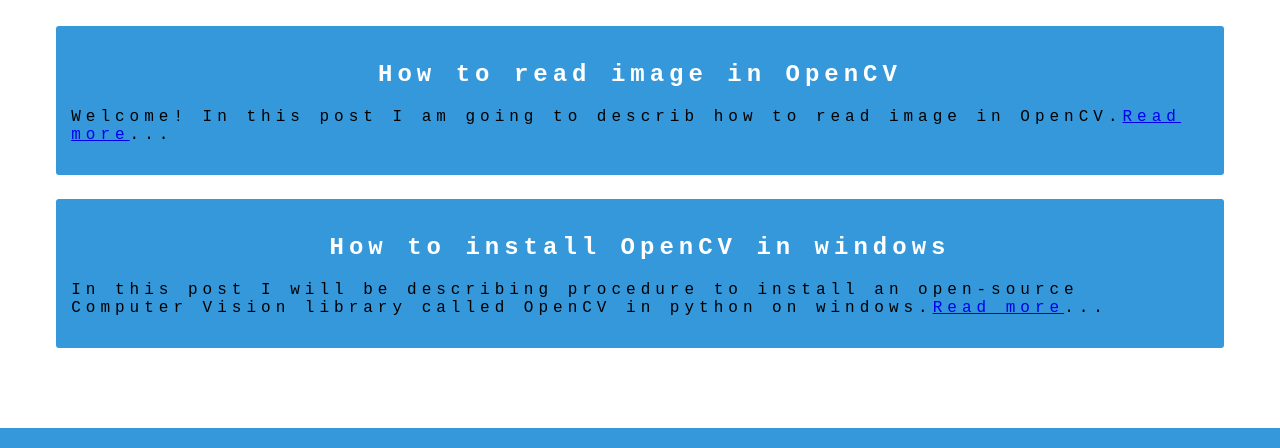
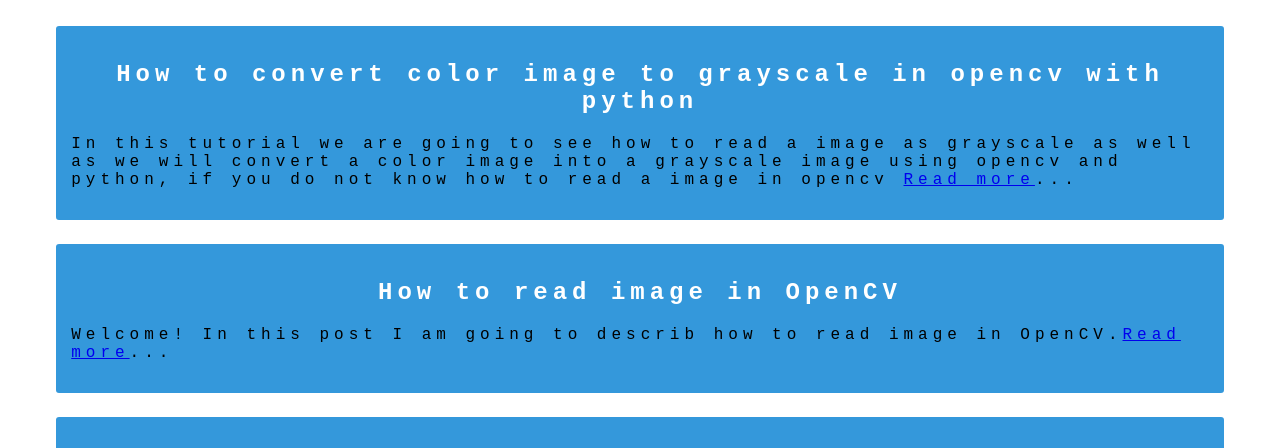
Before and after one commit to Dev-Akash/dev-akash.github.io, a plain HTML site: page allposts.html in a window 1280 px wide. Shown: the part 110-558 px from the top of the page. Drawn offline with Linux system fonts and the light colour scheme.

Commit message:
Update allposts.html

```diff
--- a/allposts.html
+++ b/allposts.html
@@ -71,6 +71,11 @@ color: white;
 </div>
 
 <div class="post">
+<center><h2>How to convert color image to grayscale in opencv with python</h2></center>
+<p>In this tutorial we are going to see how to read a image as grayscale as well as we will convert a color image into a grayscale image using opencv and python, if you do not know how to read a image in opencv  <a href="https://dev-akash.github.io/posts/how-to-convert-color-image-to-grayscale-in-opencv-with-python.html">Read more</a>...</p>
+</div>
+
+<div class="post">
 <center><h2>How to read image in OpenCV</h2></center>
 <p>Welcome! In this post I am going to describ how to read image in OpenCV.<a href="https://dev-akash.github.io/posts/how-to-read-image-in-opencv.html">Read more</a>...</p>
 </div>
```
